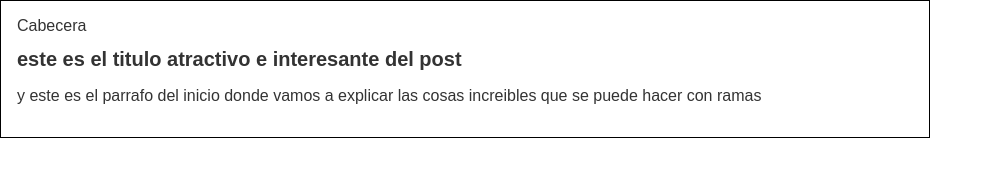
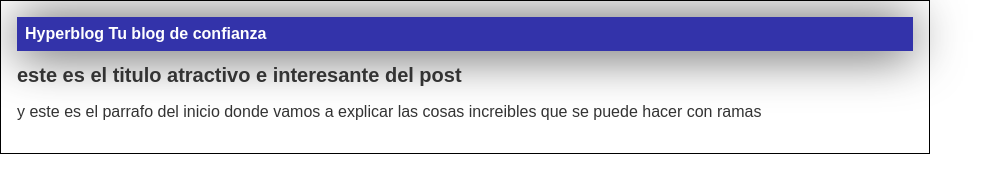
Before and after one commit to subjulian/Hyperblog-2, a plain HTML site: page index.html in a window 1280 px wide. Shown: the whole page, without its empty margins (0-1004 px from the left). Drawn offline with Linux system fonts and the light colour scheme.

Commit message:
diseño de la cabecera

```diff
--- a/css/estilos.css
+++ b/css/estilos.css
@@ -5,6 +5,15 @@ body{
     font-size: 16px;
     margin: 0;
     padding: 0;
+}
+
+#cabecera{
+    background: #33A;
+    box-shadow: 0px 2px 50px 0px rgba(0,0,0,0.75);
+    color: white;
+    font-weight: bold;
+    margin: 0;
+    padding: 0.5em;
 }
 
 #container{
--- a/index.html
+++ b/index.html
@@ -6,7 +6,8 @@
     <body>
         <div id="container">
             <div id="cabecera">
-               Cabecera
+               Hyperblog
+               <span id="tagline">Tu blog de confianza</span>
             </div>
             <div id="post">
         <h1>este es el titulo atractivo e interesante del post</h1>
```
